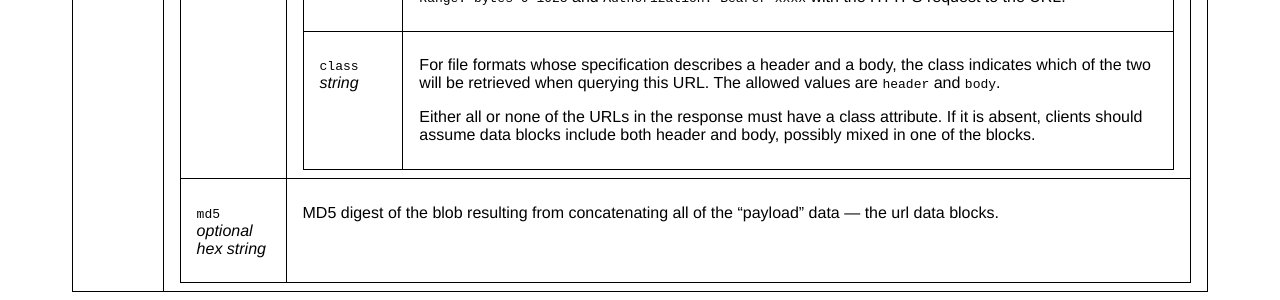
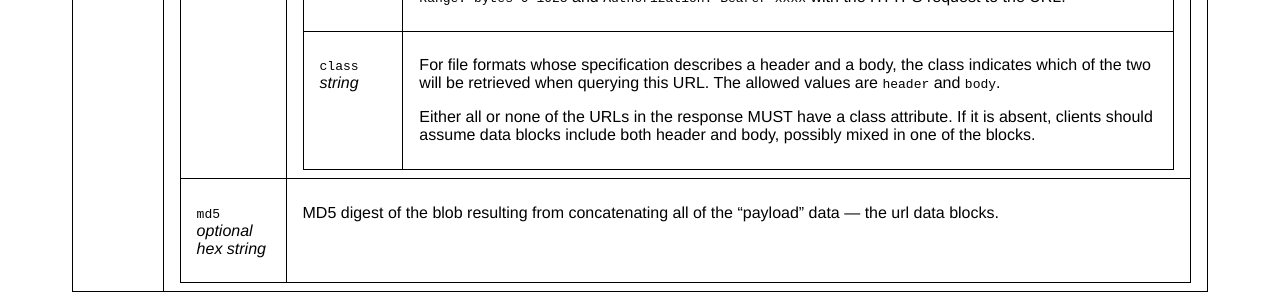
Before and after one commit to samtools/hts-specs, a Jekyll site: the page built from htsget.md, in a window 1280 px wide and 900 px high, scrolled down 4896 px. Shown: the part 152-452 px from the top of the window. Built offline with Jekyll 4.4.1, drawn with Linux system fonts in a browser that asks for light colours.

Commit message:
Capitalization according to RFC 2119

```diff
--- a/htsget.md
+++ b/htsget.md
@@ -293,7 +293,7 @@ _string_
 </td><td>
 For file formats whose specification describes a header and a body, the class indicates which of the two will be retrieved when querying this URL. The allowed values are `header` and `body`.
 
-Either all or none of the URLs in the response must have a class attribute. If it is absent, clients should assume data blocks include both header and body, possibly mixed in one of the blocks.
+Either all or none of the URLs in the response MUST have a class attribute. If it is absent, clients should assume data blocks include both header and body, possibly mixed in one of the blocks.
 </td></tr>
 </table>
 
```
